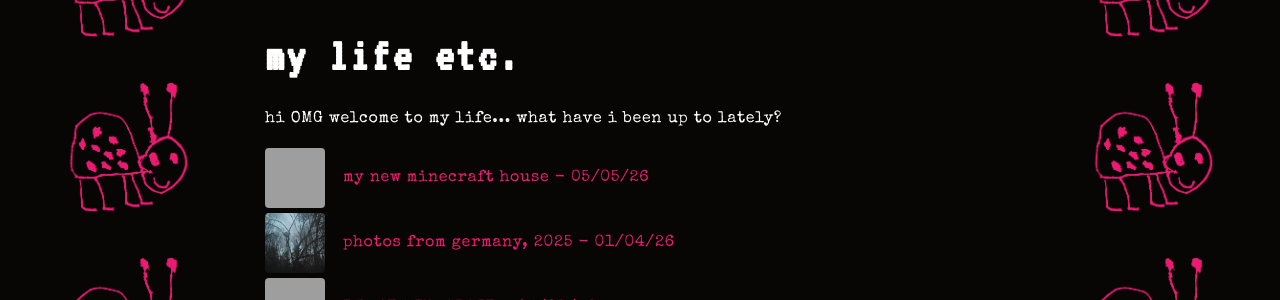
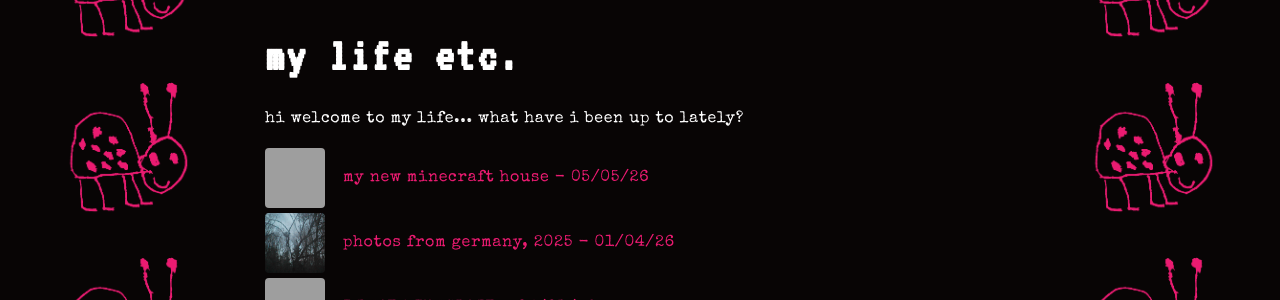
Before and after one commit to xxiwriterecipesnotlovelettersxx/xxiwriterecipesnotlovelettersxx.github.io, a Jekyll site: the page built from my-life.md, in a window 1280 px wide. Shown: the part 133-433 px from the top of the page. Built offline with Jekyll 4.4.1, drawn with Linux system fonts in a browser that asks for light colours; grey boxes are pictures that could not be loaded.

Commit message:
Update welcome message in my-life.md
Removed 'OMG' from the welcome message.

```diff
--- a/my-life.md
+++ b/my-life.md
@@ -4,7 +4,7 @@ title: my life etc.
 ---
 
 <h1>my life etc.</h1>
-<p>hi OMG welcome to my life... what have i been up to lately?</p>
+<p>hi welcome to my life... what have i been up to lately?</p>
 
 <ul class="post-list">
 {% assign life_posts = site.posts | where:"categories","life" | sort:"date" | reverse %}
```
